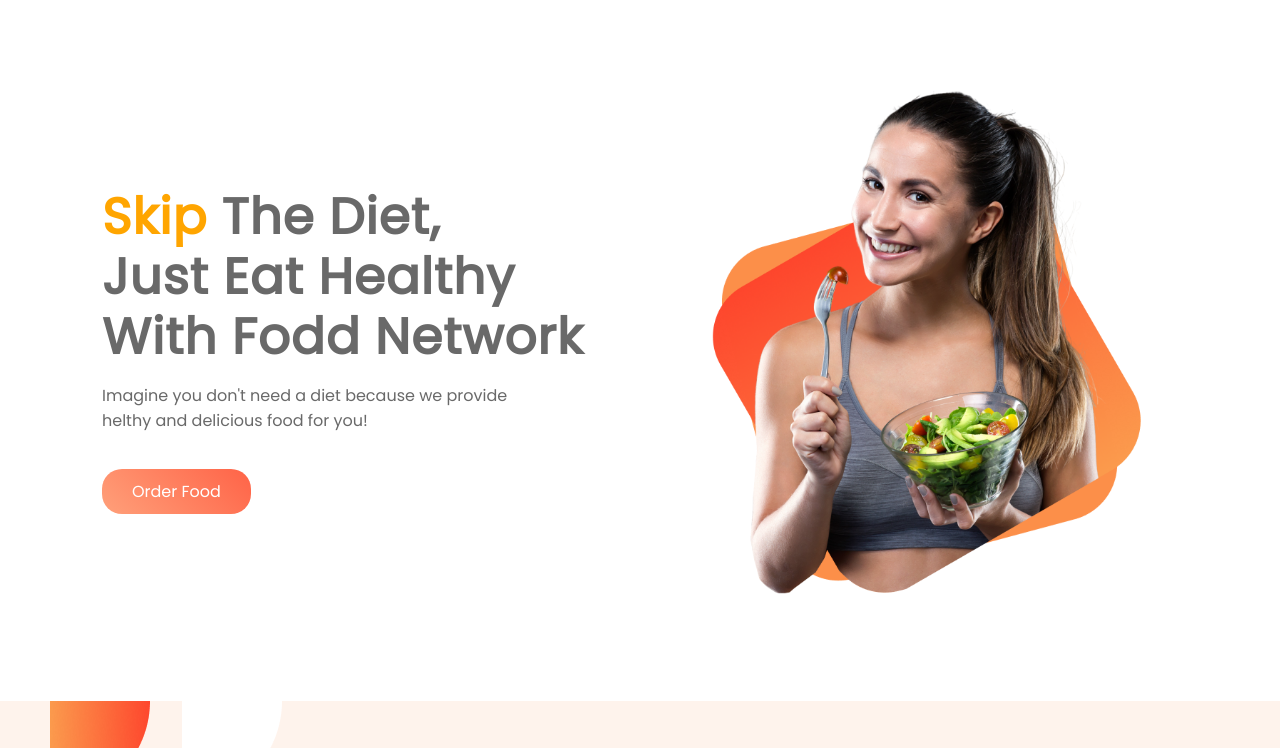
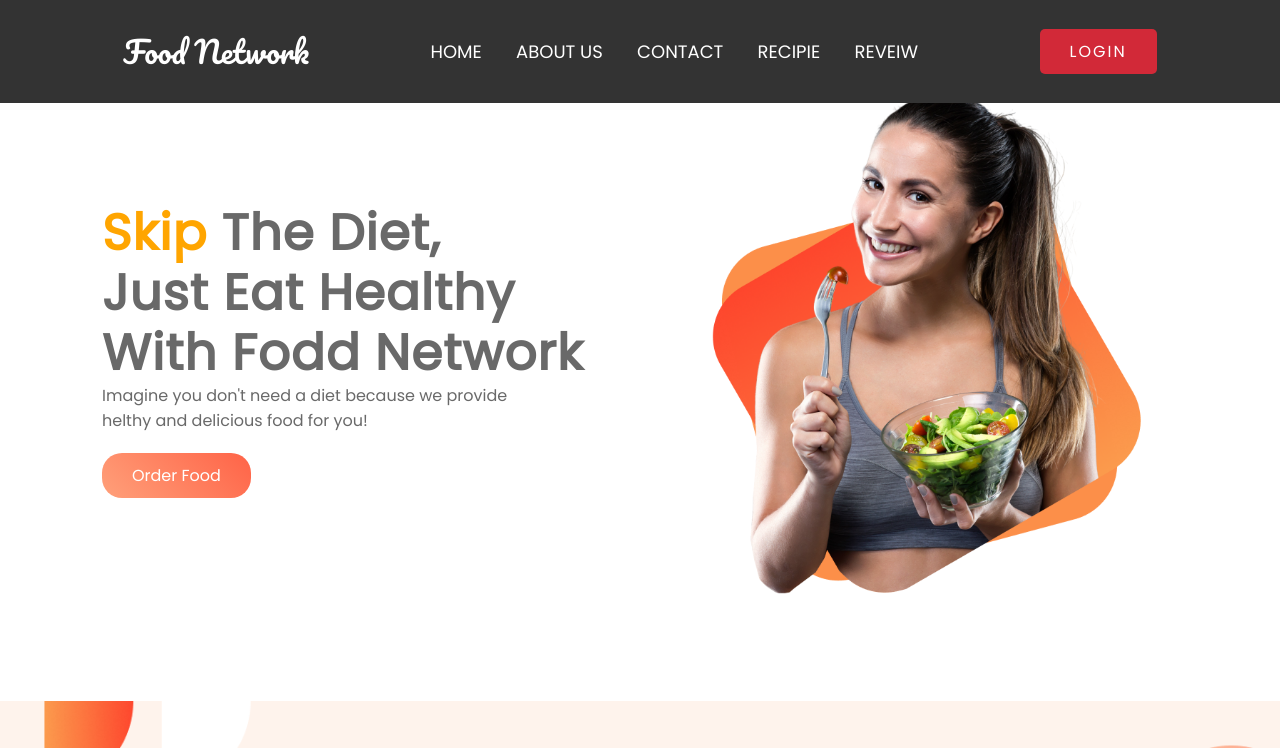
Before and after one commit to ShalahuddinProgrammingHero/food-network, a plain HTML site: page index.html in a window 1280 px wide. Shown: the top 748 px of the page. Drawn offline with Linux system fonts and the light colour scheme.

Commit message:
Add Navber

```diff
--- a/index.html
+++ b/index.html
@@ -9,10 +9,29 @@
     <link rel="preconnect" href="https://fonts.googleapis.com">
     <link rel="preconnect" href="https://fonts.gstatic.com" crossorigin>
     <link href="https://fonts.googleapis.com/css2?family=Poppins&display=swap" rel="stylesheet">
+    <link rel="preconnect" href="https://fonts.googleapis.com">
+    <link rel="preconnect" href="https://fonts.gstatic.com" crossorigin>
+    <link href="https://fonts.googleapis.com/css2?family=Pacifico&display=swap" rel="stylesheet">
     <!--Style CSS-->
     <link rel="stylesheet" href="style.css">
 </head>
 <body>
+    <!--Header Area Start-->
+    <header>
+        <a href="index.html" class="logo">Food Network</a>
+        <nav>
+            <ul class="nav-area">
+                <li><a href="index.html">Home</a></li>
+                <li><a href="#about-section">About us</a></li>
+                <li><a href="#">Contact</a></li>
+                <li><a href="#">Recipie</a></li>
+                <li><a href="#">Reveiw</a></li>
+            </ul>
+        </nav>
+        <a href="#" class="btn-area">Login</a>
+    </header>
+    <!--Header Area End-->
+
     <!--Top Section Start-->
     <section id="top-section">
         <div class="half-width">
--- a/style.css
+++ b/style.css
@@ -1,6 +1,16 @@
+* {
+    padding: 0;
+    margin: 0;
+    box-sizing: border-box;
+}
+
 body {
     font-family: 'Poppins', sans-serif;
     margin: 0;
+}
+
+a {
+    text-decoration: none;
 }
 
 h1 {
@@ -40,6 +50,66 @@ section {
     margin-top: 20px;
 }
 
+/*Header Area Start*/
+header {
+    display: flex;
+    justify-content: space-around;
+    align-items: center;
+    padding: 25px 70px;
+    font-size: 16px;
+    overflow: hidden;
+    background-color: #333;
+    position: fixed;
+    top: 0;
+    left: 0;
+    width: 100%;
+    z-index: 1;
+}
+
+header>a:nth-child(1) {
+    color: white;
+    font-size: 30px;
+    font-family: 'Pacifico', cursive;
+    cursor: pointer;
+}
+
+.nav-area {
+    list-style: none;
+}
+
+.nav-area li {
+    display: inline-block;
+    padding: 0 15px;
+    text-transform: uppercase;
+}
+
+.nav-area li a {
+    transition: .3s;
+    color: white;
+    font-size: 18px;
+}
+
+.nav-area li a:hover {
+    color: #d22938;
+}
+
+.btn-area {
+    text-transform: uppercase;
+    cursor: pointer;
+    background-color: #d22938;
+    font-size: 16px;
+    letter-spacing: 2px;
+    padding: 10px 30px;
+    border-radius: 5px;
+    color: white;
+}
+
+.btn-area:hover {
+    background-image: linear-gradient(45deg, #d22938, #a03d29);
+    transition: .3s;
+}
+
+/*Header Area End*/
 /*Top Section Start*/
 #top-section {
     margin-top: 80px;
@@ -60,6 +130,8 @@ section {
 /*About Section Start*/
 #about-section {
     background-image: url(images/shapes/7.png);
+    background-repeat: no-repeat;
+    background-size: cover;
     padding: 50px 50px 0;
     display: flex;
 }
@@ -146,7 +218,7 @@ section {
 footer {
     background-color: black;
     color: white;
-    padding: 10px 0;
+    padding: 30px 0 30px;
     text-align: center;
 }
 
```
